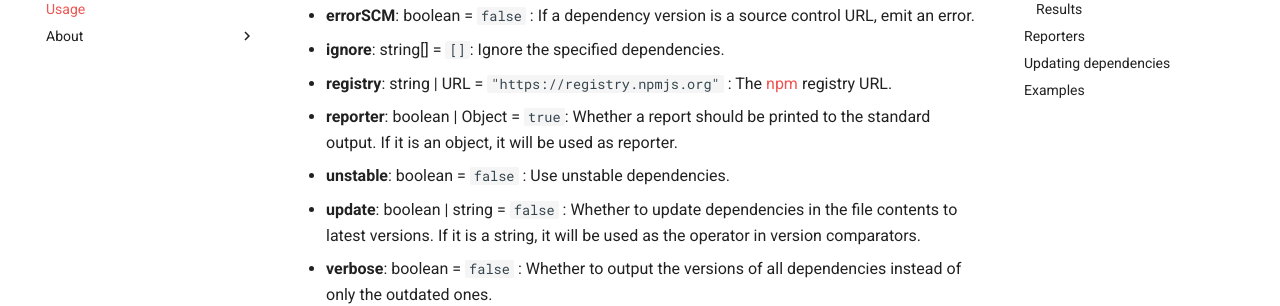
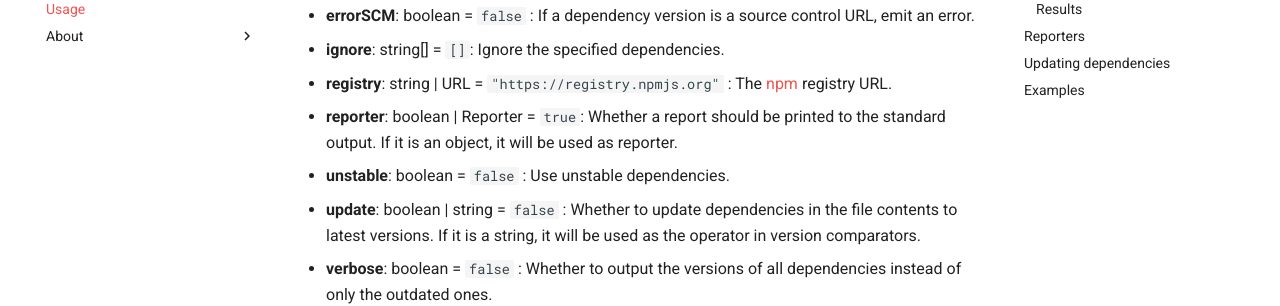
Before and after one commit to cedx/david.gulp, an MkDocs documentation site: the page built from doc/usage.md, in a window 1280 px wide and 900 px high, scrolled down 722 px. Shown: the part 153-459 px from the top of the window. Built offline with MkDocs 1.6.1 and Material for MkDocs 9.7.7, drawn with Linux system fonts in a browser that asks for light colours; comment, search, counter and statistics services are not loaded.

Commit message:
Updated the documentation

```diff
--- a/doc/usage.md
+++ b/doc/usage.md
@@ -26,7 +26,7 @@ The plug-in can be customized using these settings:
 - **errorSCM**: boolean = `false` : If a dependency version is a source control URL, emit an error.
 - **ignore**: string[] = `[]`: Ignore the specified dependencies.
 - **registry**: string | URL = `"https://registry.npmjs.org"` : The [npm](https://www.npmjs.com) registry URL.
-- **reporter**: boolean | Object = `true`: Whether a report should be printed to the standard output. If it is an object, it will be used as reporter.
+- **reporter**: boolean | Reporter = `true`: Whether a report should be printed to the standard output. If it is an object, it will be used as reporter.
 - **unstable**: boolean = `false` : Use unstable dependencies.
 - **update**: boolean | string = `false` : Whether to update dependencies in the file contents to latest versions. If it is a string, it will be used as the operator in version comparators.
 - **verbose**: boolean = `false` : Whether to output the versions of all dependencies instead of only the outdated ones.
```
Also changed, not shown: doc/installation.md (+1 -1 lines).
